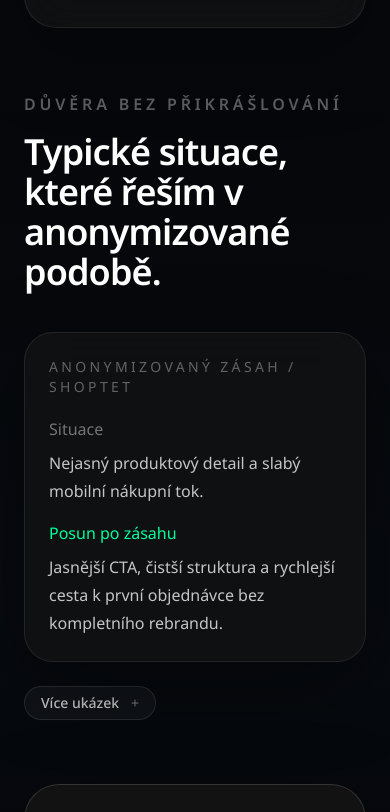
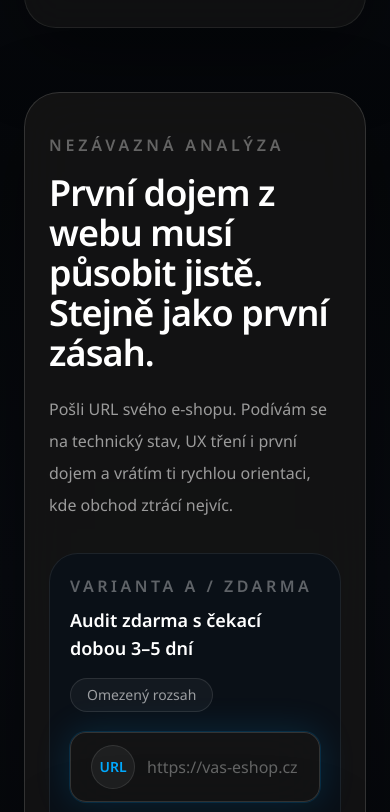
Before and after one commit to lb-ship-it/e-shop-medic, a Next.js app: page / in a window 390 px wide. Shown: the part 8272-9084 px from the top of the page. Built offline with nearby package versions, Linux system fonts and the light colour scheme.

Commit message:
Remove redundant evidence section

```diff
--- a/app/page.tsx
+++ b/app/page.tsx
@@ -30,12 +30,6 @@ type ProcessStep = {
   step: string;
   title: string;
   description: string;
-};
-
-type Evidence = {
-  label: string;
-  issue: string;
-  outcome: string;
 };
 
 const services: Service[] = [
@@ -142,27 +136,6 @@ const processSteps: ProcessStep[] = [
   },
 ];
 
-const evidence: Evidence[] = [
-  {
-    label: "Anonymizovaný zásah / Shoptet",
-    issue: "Nejasný produktový detail a slabý mobilní nákupní tok.",
-    outcome:
-      "Jasnější CTA, čistší struktura a rychlejší cesta k první objednávce bez kompletního rebrandu.",
-  },
-  {
-    label: "Anonymizovaný zásah / PrestaShop",
-    issue: "Rozpadlé měření a nepřesná data pro kampaně.",
-    outcome:
-      "Srovnaný tracking, lepší orientace ve výkonu a bezpečnější rozhodování nad rozpočtem.",
-  },
-  {
-    label: "Anonymizovaný zásah / WooCommerce",
-    issue: "SEO obsah existoval, ale nepracoval pro kategorii ani produkt.",
-    outcome:
-      "Silnější informační architektura a obsahový rámec, který může růst spolu s obchodem.",
-  },
-];
-
 const metrics = [
   { value: "24 h", label: "na první diagnostiku" },
   { value: "5 platforem", label: "řeším nejčastěji" },
@@ -181,8 +154,6 @@ const featuredSymptoms = symptoms.slice(0, 2);
 const extraSymptoms = symptoms.slice(2);
 const featuredServices = services.slice(0, 3);
 const extraServices = services.slice(3);
-const featuredEvidence = evidence.slice(0, 1);
-const extraEvidence = evidence.slice(1);
 
 function AuditOptionCard({
   eyebrow,
@@ -462,24 +433,6 @@ function ProcessCard({ step, title, description }: ProcessStep) {
   );
 }
 
-function EvidenceCard({ label, issue, outcome }: Evidence) {
-  return (
-    <article className="panel rounded-[1.8rem] border border-white/8 p-6">
-      <p className="text-sm uppercase tracking-[0.24em] text-white/35">{label}</p>
-      <div className="mt-5 space-y-4">
-        <div>
-          <p className="text-base text-white/42">Situace</p>
-          <p className="mt-2 text-base leading-7 text-white/76">{issue}</p>
-        </div>
-        <div>
-          <p className="text-base text-accent-green">Posun po zásahu</p>
-          <p className="mt-2 text-base leading-7 text-white/76">{outcome}</p>
-        </div>
-      </div>
-    </article>
-  );
-}
-
 function HeroContextPanel() {
   return (
     <div className="panel rounded-[2rem] border border-white/10 px-5 py-6 sm:px-6 sm:py-7 lg:px-7 lg:py-8">
@@ -746,33 +699,6 @@ export default function Home() {
           </div>
         </section>
 
-        <section className="mx-auto w-full max-w-7xl px-6 pb-16 sm:px-10 lg:px-12">
-          <div className="mb-10 max-w-3xl">
-            <p className="text-base font-semibold uppercase tracking-[0.24em] text-white/35">
-              Důvěra bez přikrášlování
-            </p>
-            <h2 className="mt-4 text-4xl font-semibold tracking-tight text-white sm:text-5xl">
-              Typické situace, které řeším v anonymizované podobě.
-            </h2>
-          </div>
-
-          <div className="grid gap-5 lg:grid-cols-1">
-            {featuredEvidence.map((item) => (
-              <EvidenceCard key={item.label} {...item} />
-            ))}
-          </div>
-
-          {extraEvidence.length > 0 ? (
-            <MoreDetails label="Více ukázek">
-              <div className="grid gap-5 lg:grid-cols-2">
-                {extraEvidence.map((item) => (
-                  <EvidenceCard key={item.label} {...item} />
-                ))}
-              </div>
-            </MoreDetails>
-          ) : null}
-        </section>
-
         <section id="kontakt" className="mx-auto w-full max-w-7xl px-6 sm:px-10 lg:px-12">
           <div className="panel-strong rounded-[2.2rem] border border-white/10 px-6 py-10 sm:px-10 sm:py-14">
             <div className="grid gap-8 lg:grid-cols-[0.9fr_1.1fr] lg:items-center">
```
